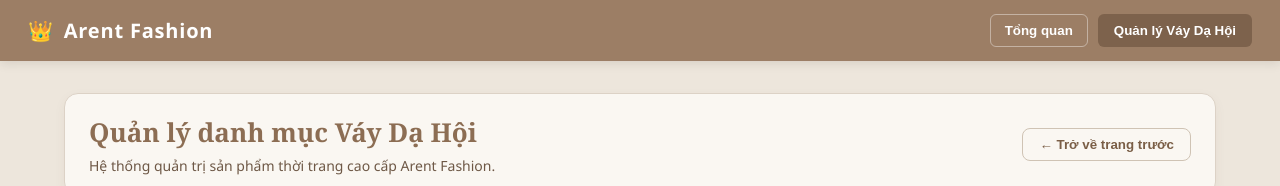
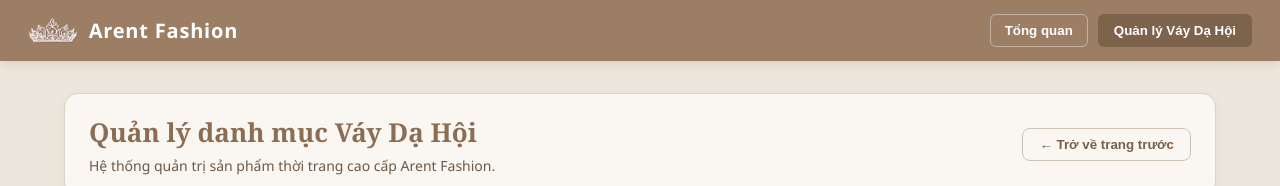
Before and after one commit to Zahaan0207/ArentFashionWeb, a React app in the folder frontend/: page / in a window 1280 px wide. Shown: the top 186 px of the page. Built offline with nearby package versions, Linux system fonts and the light colour scheme; no server answers; the HTML template or start-up script is replaced by a standard one.

Commit message:
Load giao diện

```diff
--- a/frontend/src/App.jsx
+++ b/frontend/src/App.jsx
@@ -1,5 +1,6 @@
 import { useState, useEffect } from 'react';
 import API from './api/axios';
+import logoImg from '../Pictures/logo.png';
 
 function App() {
   const [activeMenu, setActiveMenu] = useState('dresses');
@@ -139,7 +140,11 @@ function App() {
       {/* NAVBAR NGANG PHÍA TRÊN */}
       <header style={{ backgroundColor: '#9C7E65', color: '#fff', padding: '14px 28px', boxShadow: '0 2px 10px rgba(74, 56, 40, 0.14)', display: 'flex', justifyContent: 'space-between', alignItems: 'center' }}>
         <div style={{ display: 'flex', alignItems: 'center', gap: '10px', fontSize: '20px', fontWeight: 'bold', letterSpacing: '0.8px', cursor: 'pointer' }} onClick={() => setActiveMenu('dashboard')}>
-          <span>👑</span>
+          <img
+            src={logoImg}
+            alt="Arent Fashion Logo"
+            style={{ height: '28px', width: 'auto', objectFit: 'contain' }}
+          />
           <span>Arent Fashion</span>
         </div>
         <nav style={{ display: 'flex', gap: '10px' }}>
```
Also changed, not shown: frontend/Pictures/logo.png (added).
